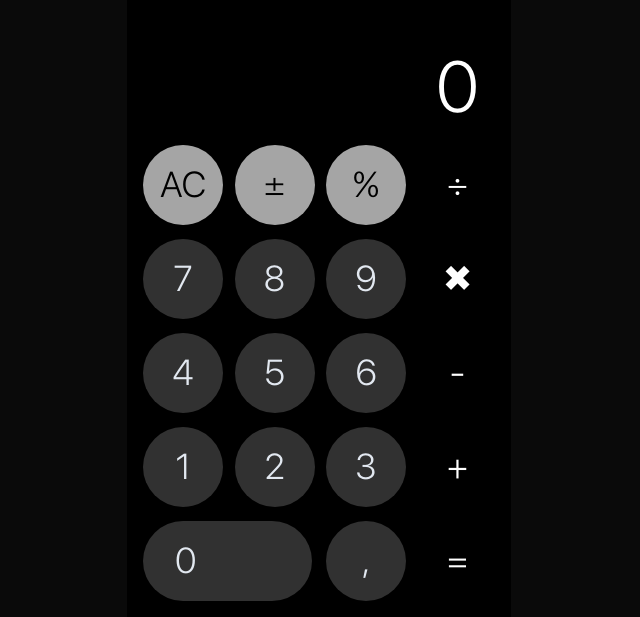
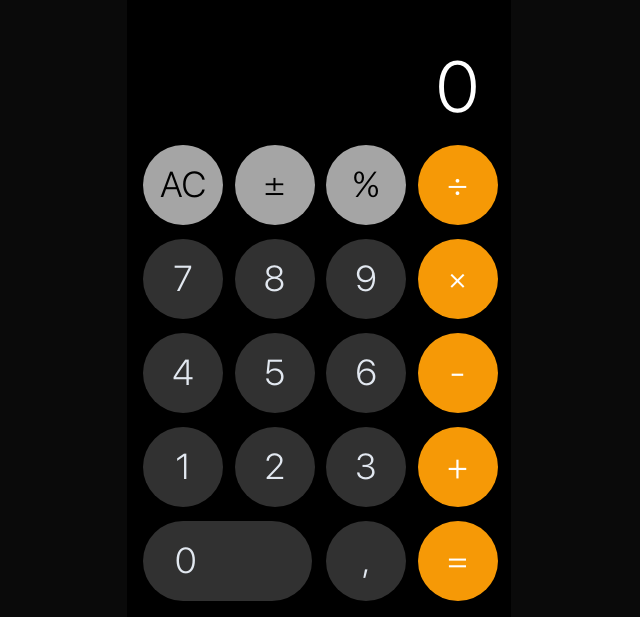
Before and after one commit to IgorLebedev/calculator, a React (Create React App) app: page / in a window 1280 px wide. Shown: the part 183-800 px from the top of the page, without its empty margins (321-961 px from the left). Built offline with nearby package versions, Linux system fonts and the light colour scheme; the HTML template or start-up script is replaced by a standard one.

Commit message:
change colors

```diff
--- a/src/components/buttons/Operators.tsx
+++ b/src/components/buttons/Operators.tsx
@@ -1,31 +1,38 @@
 import React from "react";
+import useStore from "../../store/store";
 
 const Operators = () => {
-  const classNames  = 'w-20 h-20 rounded-full bg-mandarin col-span-1 text-white text-4xl hover:bg-opacity-40 hover:transition-none transition duration-1000 active:translate-x-0.5 active:translate-y-0.5'
+  const setOperator = useStore((store) => store.setOperator);
+  const operator = useStore((store) => store.operator);
+  const classNames  = 'w-20 h-20 rounded-full col-span-1  text-4xl hover:bg-mandarin-hover hover:transition-none transition duration-1000 active:translate-x-0.5 active:translate-y-0.5'
   return (
     <div className="grid grid-cols-1 gap-3.5 col-span-3 row-span-5">
       <button
-        className={`${classNames}`}
+        className={`${classNames} ${operator === '/' ? 'text-mandarin-common bg-white' : 'text-white bg-mandarin-common'}`}
+        onClick={() => setOperator('/')}
       >
         ÷
       </button>
       <button
-        className={`${classNames}`}
+        className={`${classNames} ${operator === '*' ? 'text-mandarin-common bg-white' : 'text-white bg-mandarin-common'}`}
+        onClick={() => setOperator('*')}
       >
-        ✖
+        {'\u00D7'}
       </button>
       <button
-        className={`${classNames}`}
+        className={`${classNames} ${operator === '-' ? 'text-mandarin-common bg-white' : 'text-white bg-mandarin-common'}`}
+        onClick={() => setOperator('-')}
       >
         -
       </button>
       <button
-        className={`${classNames}`}
+        className={`${classNames} ${operator === '+' ? 'text-mandarin-common bg-white' : 'text-white bg-mandarin-common'}`}
+        onClick={() => setOperator('+')}
       >
         +
       </button>
       <button
-        className={`${classNames}`}
+        className={`${classNames} text-white bg-mandarin-common`}
       >
        =
       </button>
```
